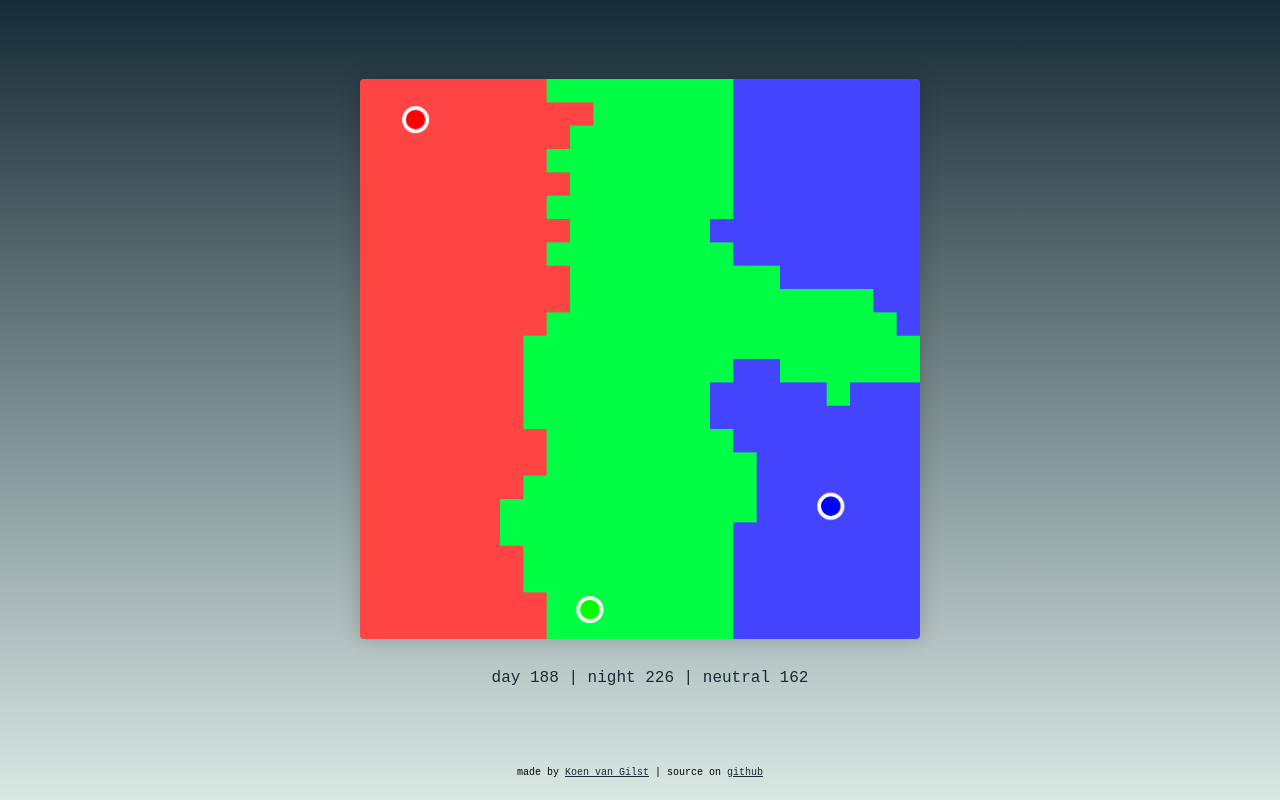
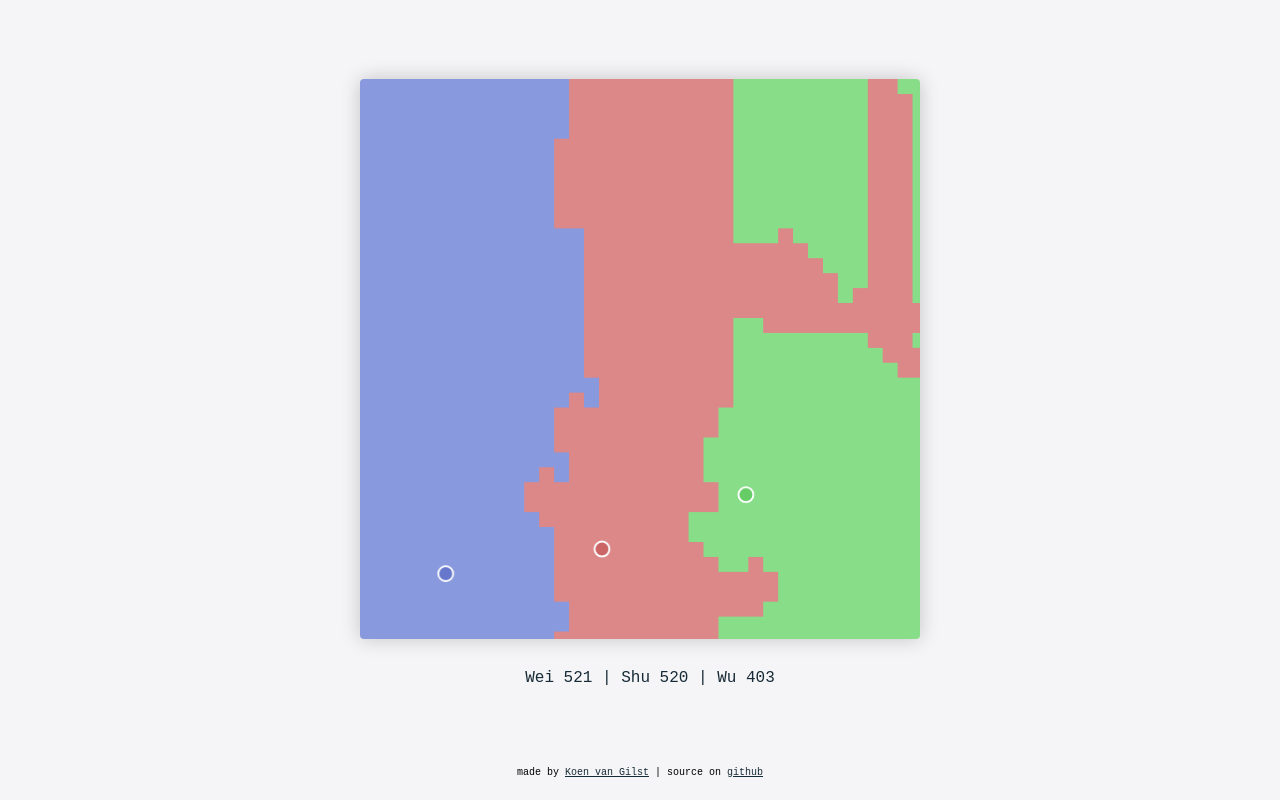
Before and after one commit to Triadica/pong-wars, a plain HTML site: page index.html in a window 1280 px wide. Drawn offline with Linux system fonts and the light colour scheme.

Commit message:
change theme

```diff
--- a/index.html
+++ b/index.html
@@ -24,7 +24,7 @@
         display: flex;
         justify-content: center;
         align-items: center;
-        background: linear-gradient(to bottom, #172b36 0%, #d9e8e3 100%);
+        background: #f5f5f7;
       }
 
       #container {
--- a/index.mjs
+++ b/index.mjs
@@ -14,65 +14,64 @@ const canvas = document.getElementById("pongCanvas");
 const ctx = canvas.getContext("2d");
 const scoreElement = document.getElementById("score");
 
-const DAY_COLOR = "#FF4444"; // Red background
-const DAY_BALL_COLOR = "#FF0000"; // Red ball
-const NIGHT_COLOR = "#00FF44"; // Yellow background
-const NIGHT_BALL_COLOR = "#00FF00"; // Yellow ball
-const NEUTRAL_COLOR = "#4444FF"; // Blue background
-const NEUTRAL_BALL_COLOR = "#0000FF"; // Blue ball
-const SQUARE_SIZE = 25;
+const WEI_COLOR = "#8899DD"; // 魏国 - Blue background (relaxed tone)
+const WEI_BALL_COLOR = "#6677CC"; // 魏国 - Blue ball (relaxed tone)
+const SHU_COLOR = "#DD8888"; // 蜀国 - Red background (relaxed tone)
+const SHU_BALL_COLOR = "#CC6666"; // 蜀国 - Red ball (relaxed tone)
+const WU_COLOR = "#88DD88"; // 吴国 - Green background (relaxed tone)
+const WU_BALL_COLOR = "#66CC66"; // 吴国 - Green ball (relaxed tone)
+const SQUARE_SIZE = 16;
 const MIN_SPEED = 5;
 const MAX_SPEED = 10;
 
 const numSquaresX = canvas.width / SQUARE_SIZE;
 const numSquaresY = canvas.height / SQUARE_SIZE;
 
-let dayScore = 0;
-let nightScore = 0;
-let neutralScore = 0; // Added for the third color, though not displayed yet
+let weiScore = 0;
+let shuScore = 0;
+let wuScore = 0;
 
 const squares = [];
 
-// Populate the fields, one half day, one half night
+// Populate the fields, 魏蜀吴 three kingdoms
 for (let i = 0; i < numSquaresX; i++) {
   squares[i] = [];
   for (let j = 0; j < numSquaresY; j++) {
-    // squares[i][j] = i < numSquaresX / 2 ? DAY_COLOR : NIGHT_COLOR;
     if (i < numSquaresX / 3) {
-      squares[i][j] = DAY_COLOR;
+      squares[i][j] = WEI_COLOR;
     } else if (i < (numSquaresX / 3) * 2) {
-      squares[i][j] = NIGHT_COLOR;
+      squares[i][j] = SHU_COLOR;
     } else {
-      squares[i][j] = NEUTRAL_COLOR;
+      squares[i][j] = WU_COLOR;
     }
   }
 }
 
 const balls = [
   {
-    x: canvas.width / 6, // Adjusted for three sections
+    x: canvas.width / 6, // 魏国球位置
     y: canvas.height / 2,
     dx: 8,
     dy: -8,
-    reverseColor: DAY_COLOR,
-    ballColor: DAY_BALL_COLOR,
+    reverseColor: WEI_COLOR,
+    ballColor: WEI_BALL_COLOR,
   },
   {
-    x: canvas.width / 2, // Adjusted for three sections (center)
+    x: canvas.width / 2, // 蜀国球位置 (center)
     y: canvas.height / 2,
     dx: -8,
     dy: 8,
-    reverseColor: NIGHT_COLOR,
-    ballColor: NIGHT_BALL_COLOR,
+    reverseColor: SHU_COLOR,
+    ballColor: SHU_BALL_COLOR,
   },
   {
-    // New third ball
-    x: (canvas.width / 6) * 5, // Adjusted for three sections
+    // 吴国球
+    x: (canvas.width / 6) * 5, // 吴国球位置
     y: canvas.height / 2,
     dx: 5, // Different initial speed for variety
     dy: 5,
-    reverseColor: NEUTRAL_COLOR,
-    ballColor: NEUTRAL_BALL_COLOR,
+    reverseColor: WU_COLOR,
+    ballColor: WU_BALL_COLOR,
   },
 ];
 
@@ -86,16 +85,16 @@ function drawBall(ball) {
 
   // Add white border
   ctx.strokeStyle = "white";
-  ctx.lineWidth = 4;
+  ctx.lineWidth = 2;
   ctx.stroke();
 
   ctx.closePath();
 }
 
 function drawSquares() {
-  dayScore = 0;
-  nightScore = 0;
-  neutralScore = 0; // Reset neutral score
+  weiScore = 0;
+  shuScore = 0;
+  wuScore = 0; // Reset 吴国 score
 
   for (let i = 0; i < numSquaresX; i++) {
     for (let j = 0; j < numSquaresY; j++) {
@@ -103,9 +102,9 @@ function drawSquares() {
       ctx.fillRect(i * SQUARE_SIZE, j * SQUARE_SIZE, SQUARE_SIZE, SQUARE_SIZE);
 
       // Update scores
-      if (squares[i][j] === DAY_COLOR) dayScore++;
-      if (squares[i][j] === NIGHT_COLOR) nightScore++;
-      if (squares[i][j] === NEUTRAL_COLOR) neutralScore++; // Update neutral score
+      if (squares[i][j] === WEI_COLOR) weiScore++;
+      if (squares[i][j] === SHU_COLOR) shuScore++;
+      if (squares[i][j] === WU_COLOR) wuScore++; // Update 吴国 score
     }
   }
 }
@@ -169,7 +168,7 @@ function draw() {
   ctx.clearRect(0, 0, canvas.width, canvas.height);
   drawSquares();
 
-  scoreElement.textContent = `day ${dayScore} | night ${nightScore} | neutral ${neutralScore}`; // Updated score display
+  scoreElement.textContent = `Wei ${weiScore} | Shu ${shuScore} | Wu ${wuScore}`; // 三国分数显示
 
   balls.forEach((ball) => {
     checkSquareCollision(ball);
```
